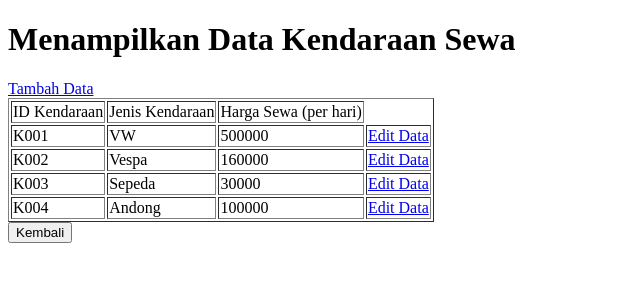
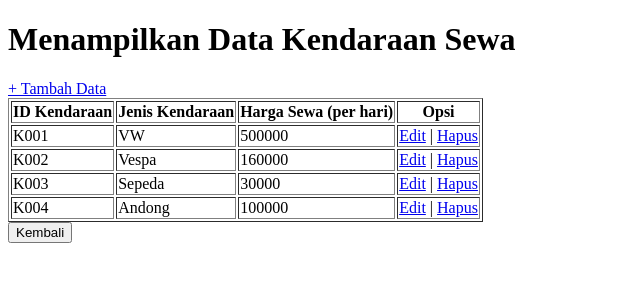
Before and after one commit to SayyiraUlhaq23/projectpwd, a PHP site: page /tampil_kendaraan.php in a window 1280 px wide. Shown: the top 300 px of the page, without its empty margins (0-640 px from the left). Run offline with PHP 8.4, Linux system fonts and the light colour scheme; a user stored in the database is signed in; data comes from the database, SQL or seed files in the repository.

Commit message:
Create delete_kendaraan.php

```diff
--- a/index.php
+++ b/index.php
@@ -22,8 +22,10 @@
       <ul class="navbar-nav ms-auto">
         <li class="nav-item"><a class="nav-link active" href="#">Home</a></li>
         <li class="nav-item"><a class="nav-link" href="#kendaraan">Kendaraan</a></li>
-        <li class="nav-item"><a class="nav-link" href="form.php">Booking</a></li>
+        <li class="nav-item"><a class="nav-link" href="form_booking.php">Booking</a></li>
         <li class="nav-item"><a class="nav-link" href="#">Contact</a></li>
+        <li class="nav-item"><a class="nav-link" href="login_db.php">Admin Login</a></li>
+      </ul>
       </ul>
     </div>
   </div>
--- a/tampil_kendaraan.php
+++ b/tampil_kendaraan.php
@@ -17,13 +17,15 @@ if(!isset($_SESSION['username'])){
 
 <body>
     <h1>Menampilkan Data Kendaraan Sewa</h1>
-    <a href="form_kendaraan.php">Tambah Data</a>
+    <a href="form_kendaraan.php">+ Tambah Data</a>
     <!-- Tabel Data -->
+    <br>
     <table border="1">
         <tr>
-            <td>ID Kendaraan</td>
-            <td>Jenis Kendaraan</td>
-            <td>Harga Sewa (per hari)</td>
+            <th>ID Kendaraan</th>
+            <th>Jenis Kendaraan</th>
+            <th>Harga Sewa (per hari)</th>
+            <th colspan="2">Opsi</th>
         </tr>
 
         <?php
@@ -36,8 +38,12 @@ if(!isset($_SESSION['username'])){
             <td><?php echo $data['id_kendaraan']?></td>
             <td><?php echo $data['jenis_kendaraan']?></td>
             <td><?php echo $data['harga_sewa']?></td>
-            <td><a href="edit_kendaraan.php?id_kendaraan=<?php echo $data['id_kendaraan']; ?>">
-                Edit Data</a></td>
+            <td>
+                <a href="edit_kendaraan.php?id_kendaraan=<?php echo $data['id_kendaraan']; ?>">
+                Edit</a> |
+                <a href="delete_kendaraan.php?id_kendaraan=<?php echo $data['id_kendaraan']; ?>"
+                onclick="return confirm('Yakin ingin menghapus data?')">Hapus</a>
+            </td>
         </tr>
         <?php } ?>
     </table>
```
Also changed, not shown: delete_kendaraan.php (added, +9 -0 lines), tampil_booking.php (+7 -7 lines).
